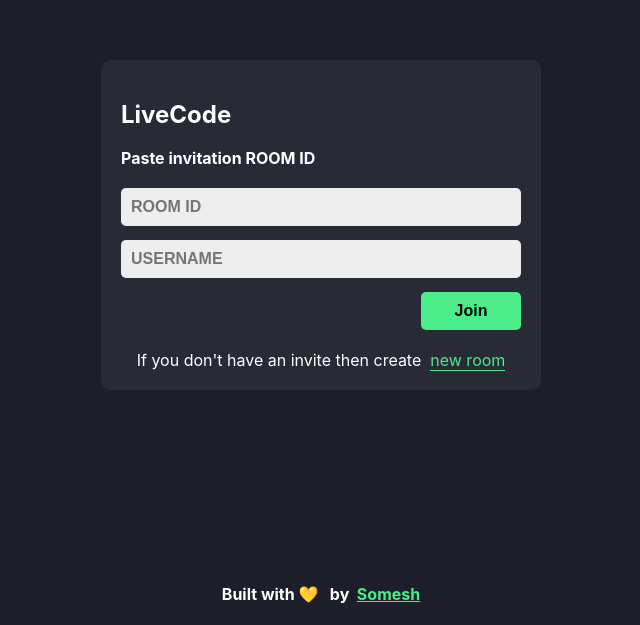
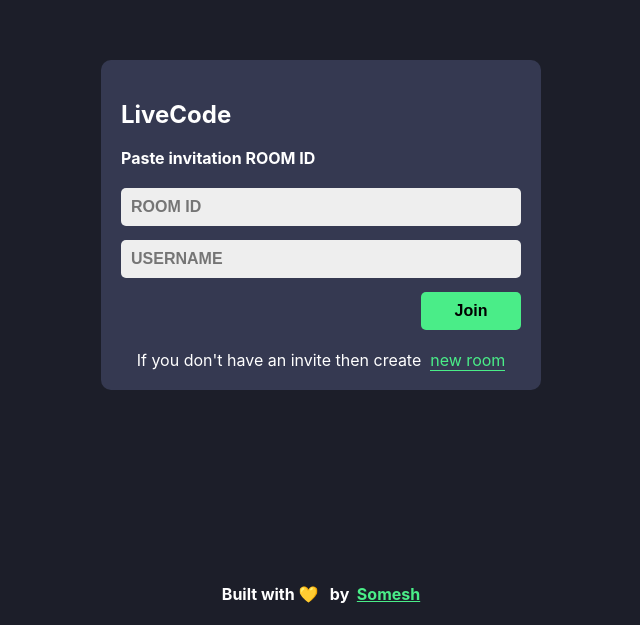
Before and after one commit to somesh202/LiveCode, a React (Create React App) app: page / in a window 1280 px wide. Shown: the part 175-800 px from the top of the page, without its empty margins (319-959 px from the left). Built offline with nearby package versions, Linux system fonts and the light colour scheme.

Commit message:
Fi ui form

```diff
--- a/src/App.css
+++ b/src/App.css
@@ -7,7 +7,7 @@
 }
 
 .formWrapper {
-    background: #282a36;
+    background: #353951;
     padding: 20px;
     border-radius: 10px;
     width: 400px;
```
